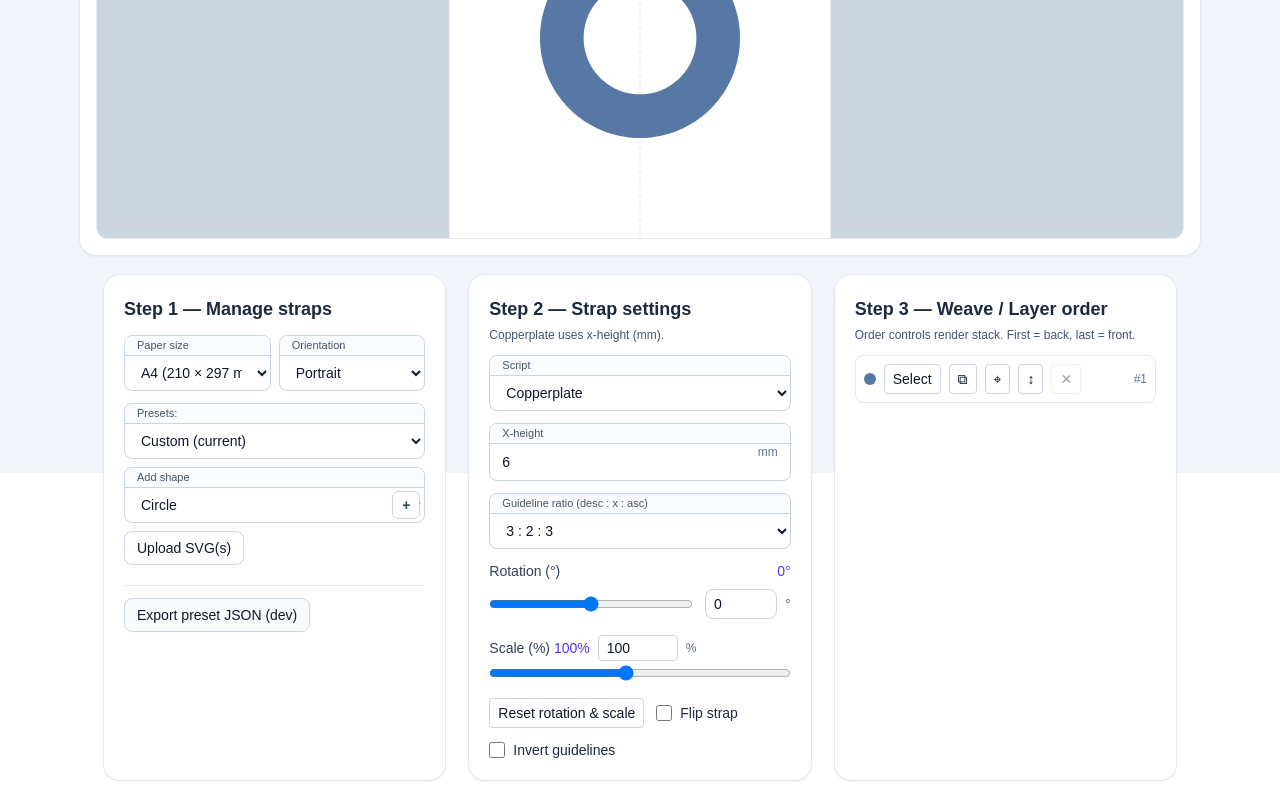
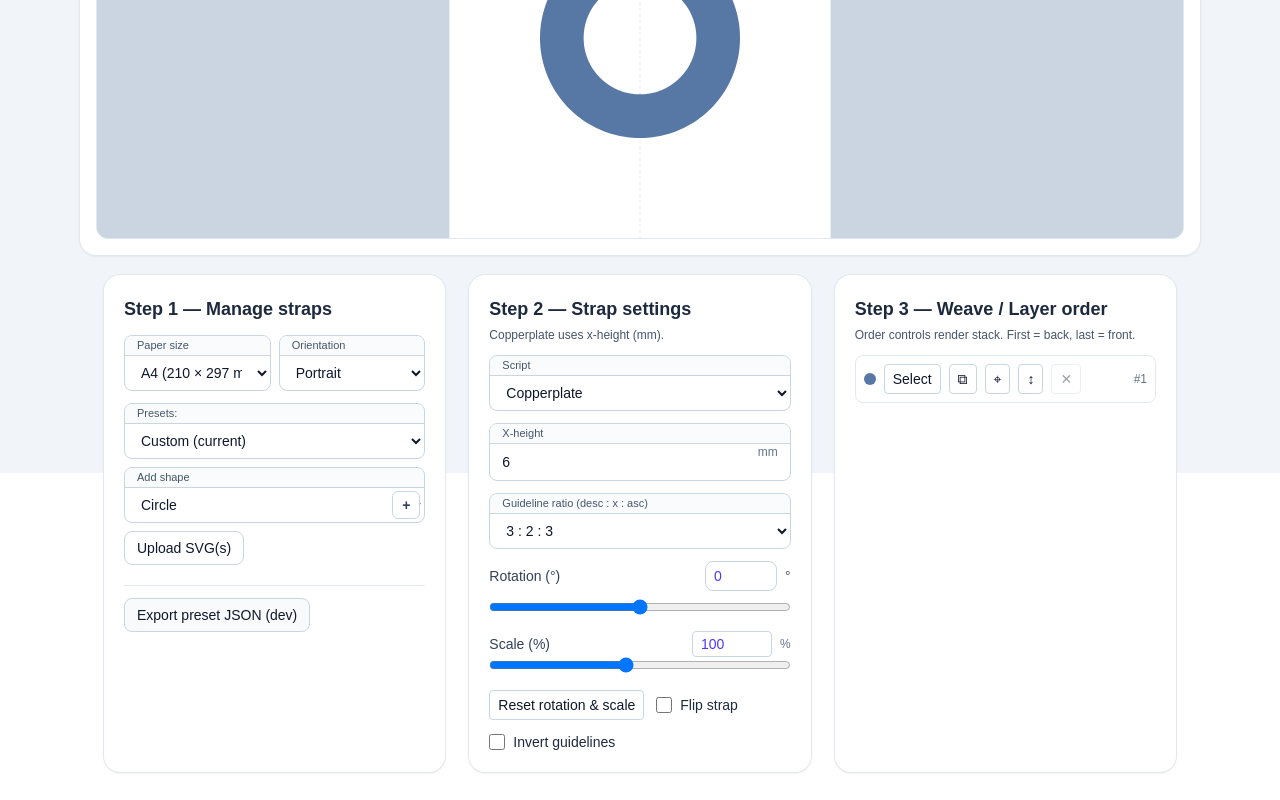
Before and after one commit to mashw/calligraphy-tools, a Next.js app: page /path-guides in a window 1280 px wide. Shown: the part 327-1127 px from the top of the page. Built offline with nearby package versions, Linux system fonts and the light colour scheme.

Commit message:
Adjust rotation and scale control headers

```diff
--- a/src/app/path-guides/page.tsx
+++ b/src/app/path-guides/page.tsx
@@ -1949,9 +1949,30 @@ const setCrossingOver = (crossing: Crossing, overId: string) => {
 
               <div className="grid grid-cols-1 gap-4 select-none">
                 <div>
-                  <div className="flex items-center justify-between">
-                    <label className="font-medium text-slate-700">Rotation (°)</label>
-                    <span className="text-indigo-600 tabular-nums">{displayRotDeg}°</span>
+                  <div className="flex items-center justify-between gap-3">
+                    <label className="font-medium text-slate-700 shrink-0">Rotation (°)</label>
+                    <div className="flex items-center gap-2 shrink-0">
+                      <input
+                        type="number"
+                        className="w-[72px] rounded-lg border border-slate-300 px-2 py-1 text-indigo-600 tabular-nums"
+                        min={-180}
+                        max={180}
+                        step={1}
+                        value={displayRotDeg}
+                        onFocus={() => beginScrubTransform(activeStrap.id)}
+                        onBlur={() => commitScrubTransform()}
+                        onChange={(e) => {
+                          const parsed = Number.parseInt(e.target.value, 10);
+                          const nextRot = Number.isFinite(parsed) ? Math.max(-180, Math.min(180, parsed)) : 0;
+                          if (scrubActiveRef.current && scrubStrapIdRef.current === activeStrap.id) {
+                            updateScrubTransform(activeStrap.id, { rotDeg: nextRot });
+                            return;
+                          }
+                          updateStrap(activeStrap.id, { rotDeg: nextRot });
+                        }}
+                      />
+                      <span className="text-slate-600">°</span>
+                    </div>
                   </div>
                   <div className="mt-2 flex items-center gap-3 flex-nowrap">
                     <input
@@ -1973,33 +1994,12 @@ const setCrossingOver = (crossing: Crossing, overId: string) => {
                       }}
                       className="w-full"
                     />
+                  </div>
+                </div>
+                <div>
+                  <div className="flex items-center justify-between gap-3">
+                    <label className="font-medium text-slate-700 shrink-0">Scale (%)</label>
                     <div className="flex items-center gap-2 shrink-0">
-                      <input
-                        type="number"
-                        className="w-[72px] rounded-lg border border-slate-300 px-2 py-1 text-slate-900 tabular-nums"
-                        min={-180}
-                        max={180}
-                        step={1}
-                        value={displayRotDeg}
-                        onFocus={() => beginScrubTransform(activeStrap.id)}
-                        onBlur={() => commitScrubTransform()}
-                        onChange={(e) => {
-                          const parsed = Number.parseInt(e.target.value, 10);
-                          const nextRot = Number.isFinite(parsed) ? Math.max(-180, Math.min(180, parsed)) : 0;
-                          if (scrubActiveRef.current && scrubStrapIdRef.current === activeStrap.id) {
-                            updateScrubTransform(activeStrap.id, { rotDeg: nextRot });
-                            return;
-                          }
-                          updateStrap(activeStrap.id, { rotDeg: nextRot });
-                        }}
-                      />
-                      <span className="text-slate-600">°</span>
-                    </div>
-                  </div>
-                </div>
-                <div>
-                  <div className="mb-1 flex items-center gap-2">
-                    <label className="font-medium text-slate-700">Scale (%) <span className="text-indigo-600">{Math.round(displayScalePct)}%</span></label>
                       <input
                         type="number"
                         min={SCALE_MIN_PCT}
@@ -2030,9 +2030,10 @@ const setCrossingOver = (crossing: Crossing, overId: string) => {
                           updateStrap(activeStrap.id, { scalePct: next });
                           setScaleInputText('');
                         }}
-                      className="w-20 rounded border border-slate-300 px-2 py-0.5 text-sm"
+                        className="w-20 rounded border border-slate-300 px-2 py-0.5 text-indigo-600 tabular-nums"
                       />
                       <span className="text-xs text-slate-500">%</span>
+                    </div>
                   </div>
                   <input
                     type="range"
```
Lines whose indentation alone changed are shown as unchanged.
